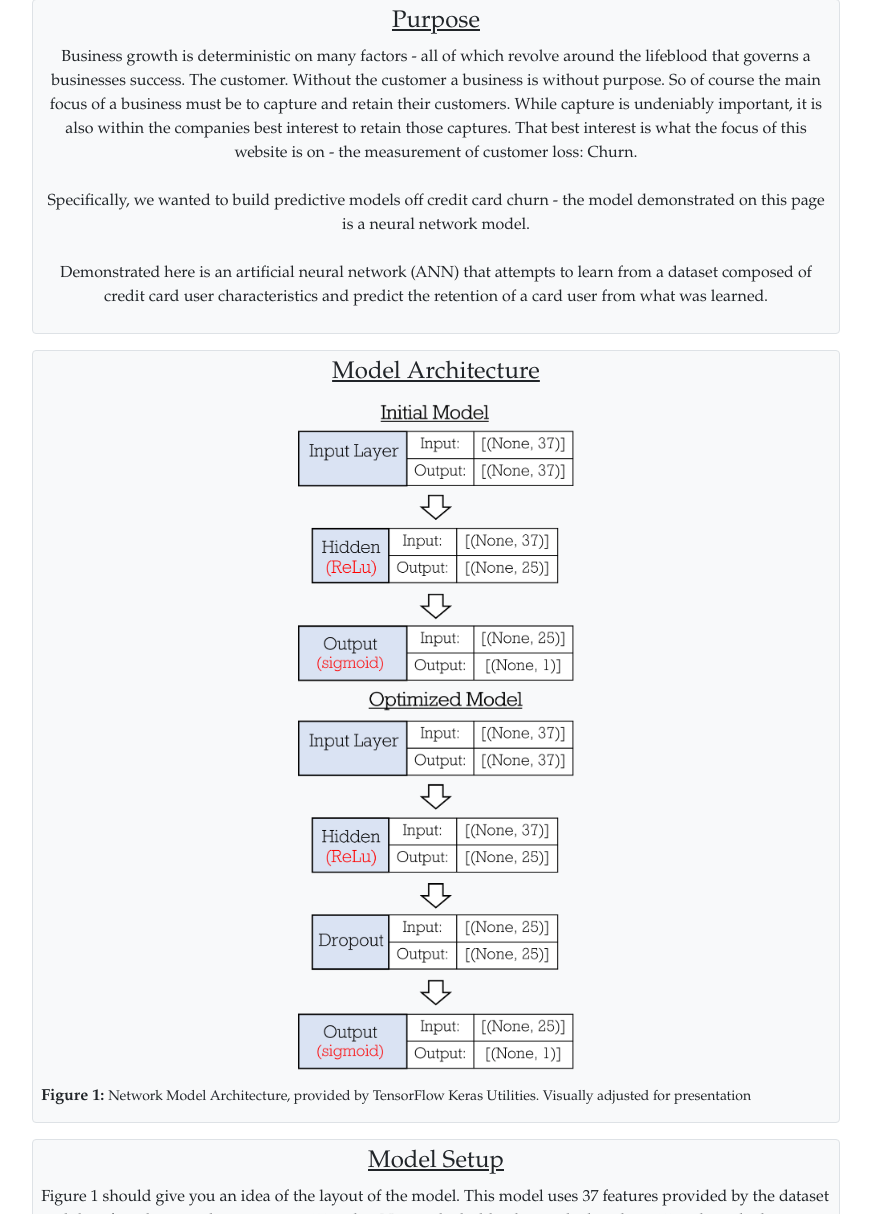
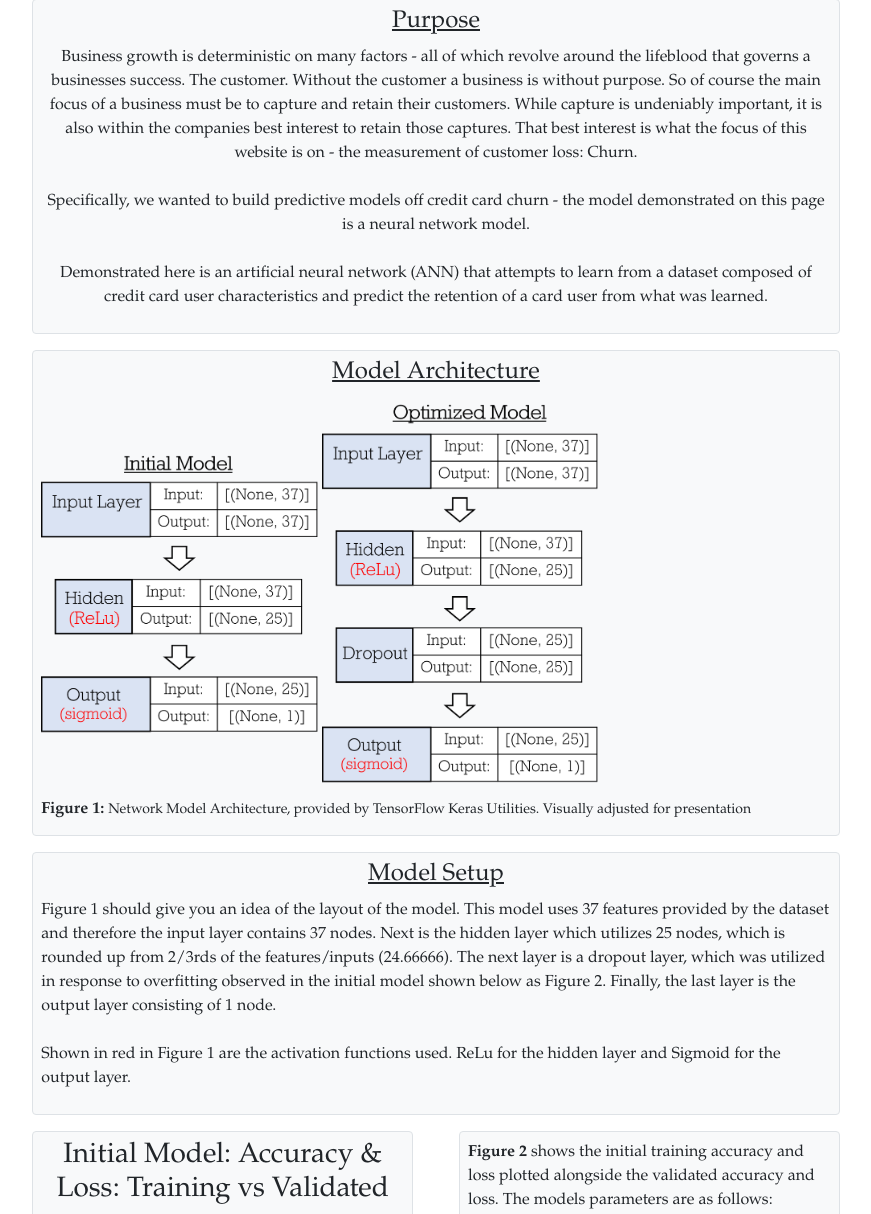
Before and after one commit to asundquistdavis/credit-churn-prediction, a Flask app: page /model/neural-network in a window 1280 px wide. Shown: the part 174-1388 px from the top of the page, without its empty margins (204-1075 px from the left). Run offline with Flask 2, Linux system fonts and the light colour scheme; parts of the project's set-up code (start-up, migrations or seed data) failed here and were passed over; some libraries are stand-ins or nearby versions.

Commit message:
Update neural_network.html

```diff
--- a/templates/model/neural_network.html
+++ b/templates/model/neural_network.html
@@ -111,9 +111,9 @@
                     <!-- Tableau Neural Network Embed -->
                     <!-- <img src="Replace with tableau embed" width="600" class="center" alt="Tableau test"> -->
                     <!-- Local Matplotlib Embed -->
-                    <figure class="display:flex">
-                        <img src="../../static/assets/initial_arch.png" width="35%" class="center" alt="Initial model Architecture">
-                        <img src="../../static/assets/optimized_arch.png" width="35%" class="center" alt="Optimized Model Architecture">
+                    <figure class="model_arch">
+                        <img src="../../static/assets/initial_arch.png" width="35%" alt="Initial model Architecture">
+                        <img src="../../static/assets/optimized_arch.png" width="35%" alt="Optimized Model Architecture">
                     </figure>
                     <p class="h6 text"><b>Figure 1:</b>
                         <span style="font-size: 14px "> Network Model Architecture, provided by TensorFlow Keras Utilities. Visually adjusted for presentation </span></p>
```
